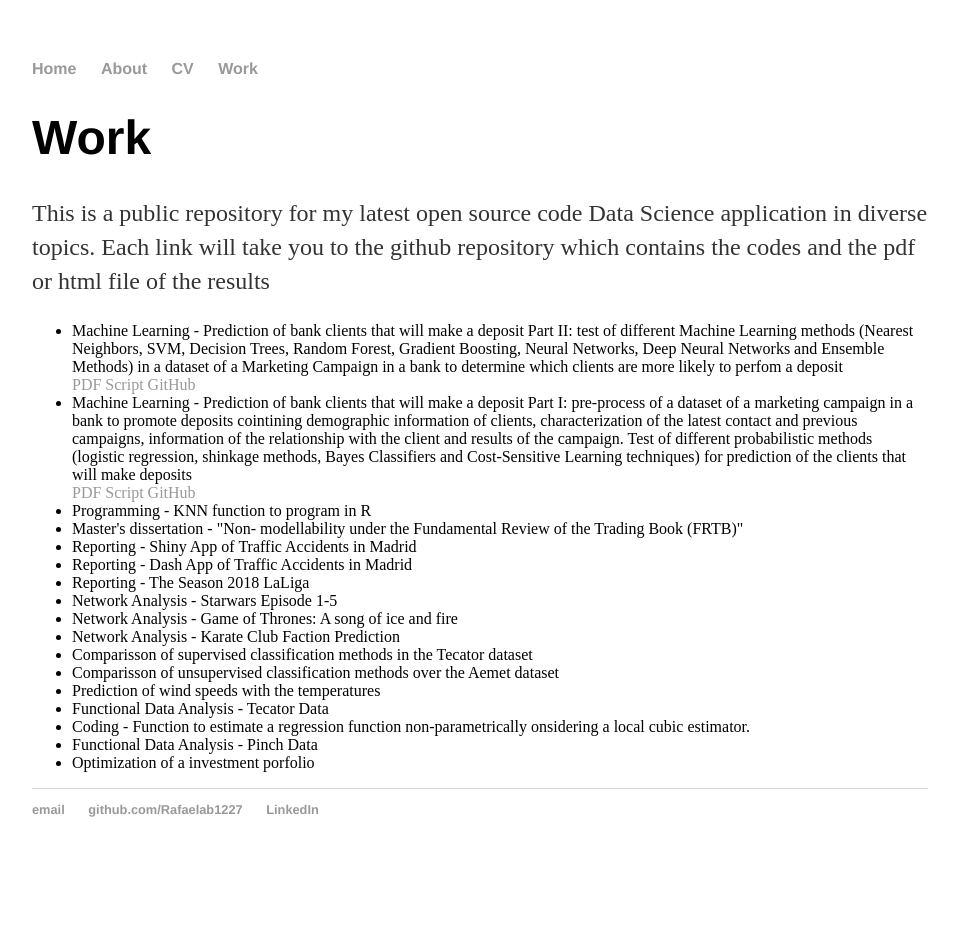
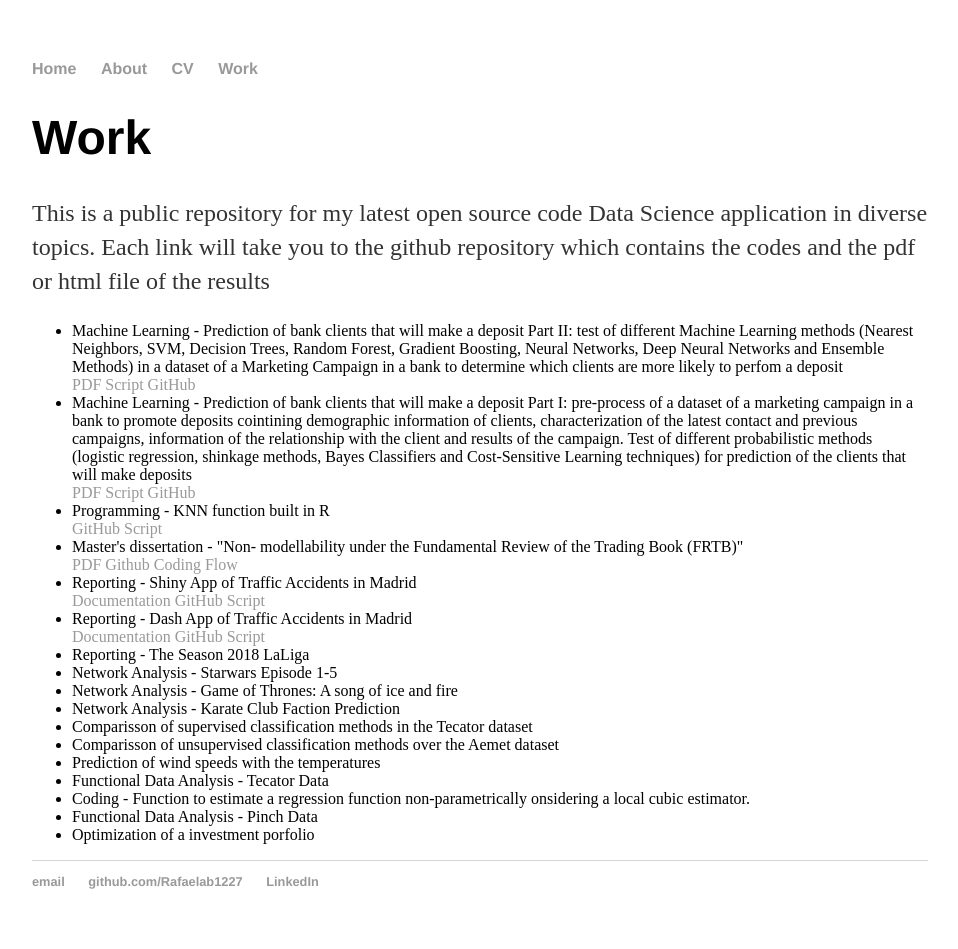
Before and after one commit to Rafaelab1227/Rafaelab1227.github.io, a Jekyll site: the page built from work/index.html, in a window 1280 px wide. Shown: the whole page, without its empty margins (160-1118 px from the left). Built offline with Jekyll 4.4.1, drawn with Linux system fonts in a browser that asks for light colours; before the commit the page ends 900 px from its top, so only the background shows below that.

Commit message:
Update index.html work

```diff
--- a/work/index.html
+++ b/work/index.html
@@ -28,10 +28,27 @@ title: work
 			<a href="https://github.com/Rafaelab1227/Banks-customers-prediction/blob/main/Script%20-%20Machine%20Learning%20methods.R">Script</a>
 			<a href="https://github.com/Rafaelab1227/Banks-customers-prediction">GitHub</a>
 
-		<li>Programming - KNN function to program in R</li>
+		<li>Programming - KNN function built in R</li>
+
+			<a href="https://github.com/Rafaelab1227/K-Nearest-Neighbors">GitHub</a>
+			<a href="https://github.com/Rafaelab1227/K-Nearest-Neighbors/blob/main/Script.R">Script</a>
+
 		<li>Master's dissertation - "Non- modellability under the Fundamental Review of the Trading Book (FRTB)"</li>
+
+			<a href="https://github.com/Rafaelab1227/NM-UNDER-FRTB/blob/master/TFM%20NM%20under%20FRTB.pdf">PDF</a>
+			<a href="https://github.com/Rafaelab1227/NM-UNDER-FRTB">Github</a>
+			<a href="https://github.com/Rafaelab1227/NM-UNDER-FRTB/blob/master/Programming_flow_r.jpg">Coding Flow</a>
+
 		<li> Reporting - Shiny App of Traffic Accidents in Madrid </li>
+			<a href="https://rafaelab1227.github.io/Assignment_case_study/About_app.html#/">Documentation</a>
+			<a href="https://github.com/Rafaelab1227/Assignment_case_study">GitHub</a>
+			<a href="https://github.com/Rafaelab1227/Assignment_case_study/blob/master/app.R">Script</a>
+
 		<li> Reporting - Dash App of Traffic Accidents in Madrid </li>
+			<a href="https://rafaelab1227.github.io/Assignment_case_study_py/About_app.html#/">Documentation</a>
+			<a href="https://rafaelab1227.github.io/Assignment_case_study_py/">GitHub</a>
+			<a href="https://github.com/Rafaelab1227/Assignment_case_study_py/blob/master/app.py">Script</a>
+
 		<li> Reporting - The Season 2018 LaLiga </li>
 		<li>Network Analysis - Starwars Episode 1-5 </li>
 		<li>Network Analysis - Game of Thrones: A song of ice and fire </li>
```
Lines whose indentation alone changed are shown as unchanged.
